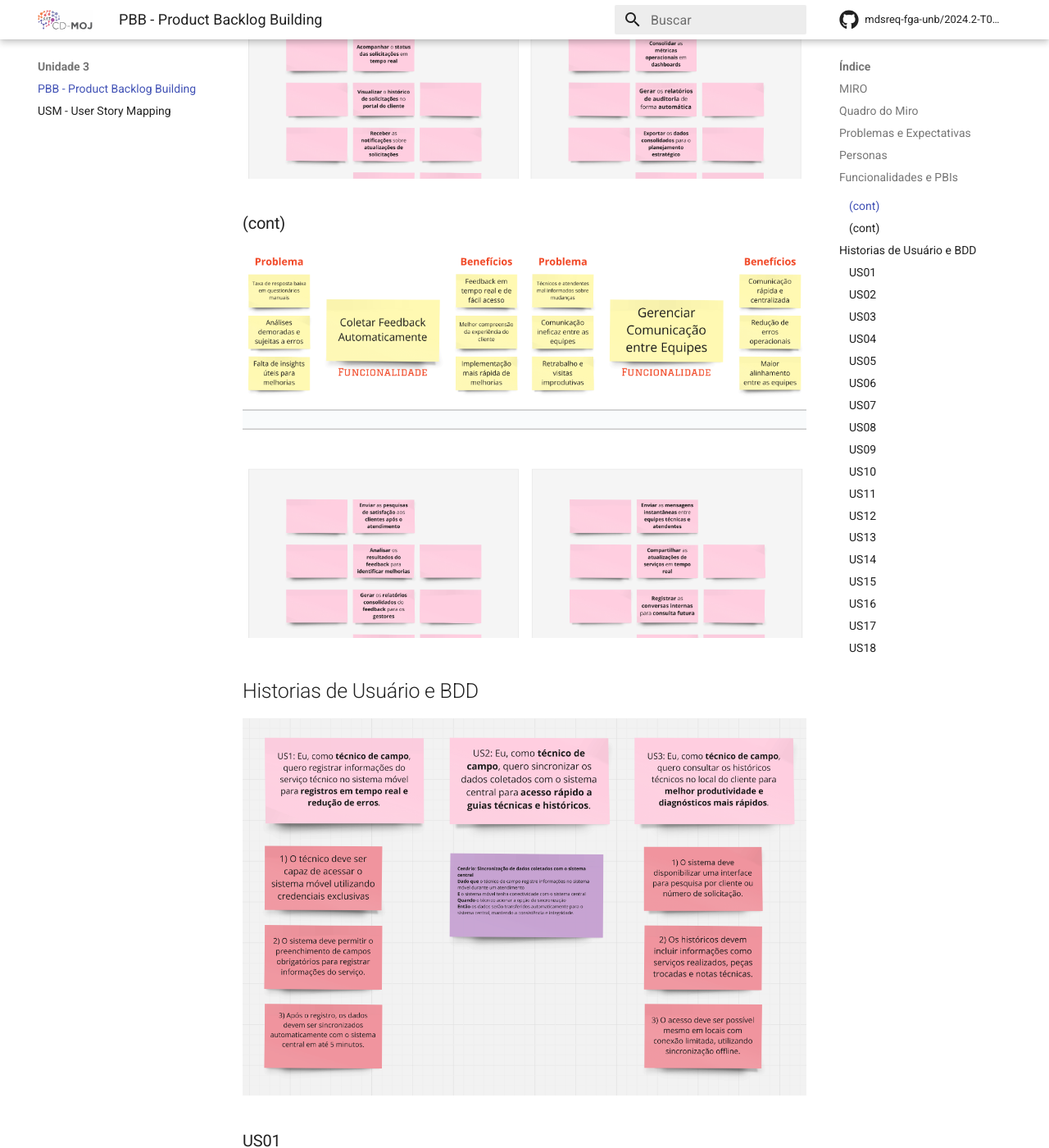
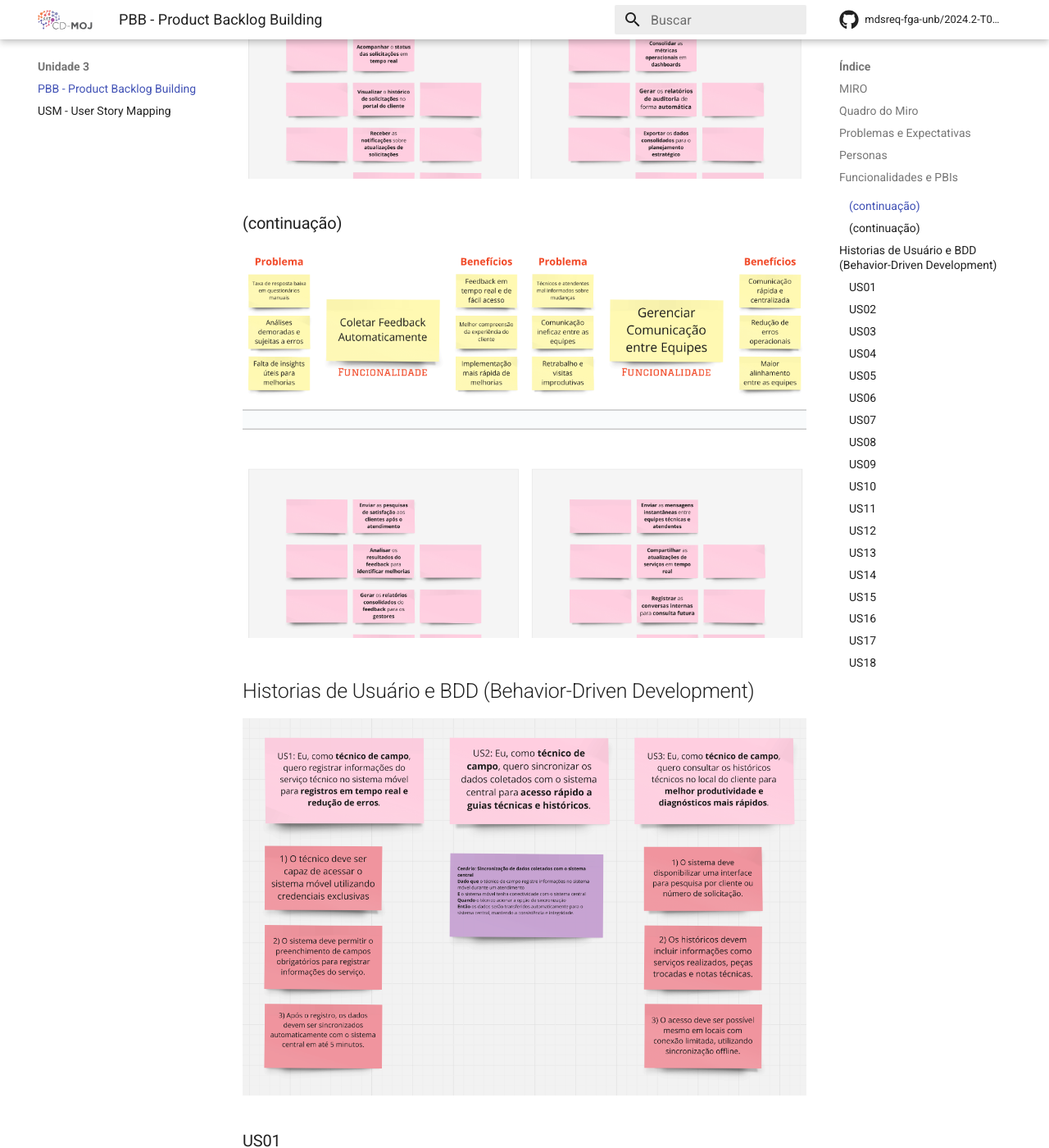
Before and after one commit to mdsreq-fga-unb/2024.2-T01-CD-MOJ, an MkDocs documentation site: the page built from docs/mod3/PBB.md, in a window 1280 px wide and 1400 px high, scrolled down 3650 px. Shown: the whole window at 82% size. Built offline with MkDocs 1.6.1 and Material for MkDocs 9.7.7, drawn with Linux system fonts in a browser that asks for light colours; comment, search, counter and statistics services are not loaded.

Commit message:
corrige ortografia e detalha termos

```diff
--- a/docs/mod3/PBB.md
+++ b/docs/mod3/PBB.md
@@ -20,13 +20,13 @@
 
 ![](../assets/pbi1.png)
 ---
-### (cont)
+### (continuação)
 ![](../assets/pbi2.png)
-### (cont)
+### (continuação)
 ![](../assets/pbi3.png)
 
 
-## Historias de Usuário e BDD
+## Historias de Usuário e BDD (Behavior-Driven Development)
 
 ![](../assets/us1.png)
 ### US01
```
Also changed, not shown: docs/mod3/USM.md (+1 -1 lines).
